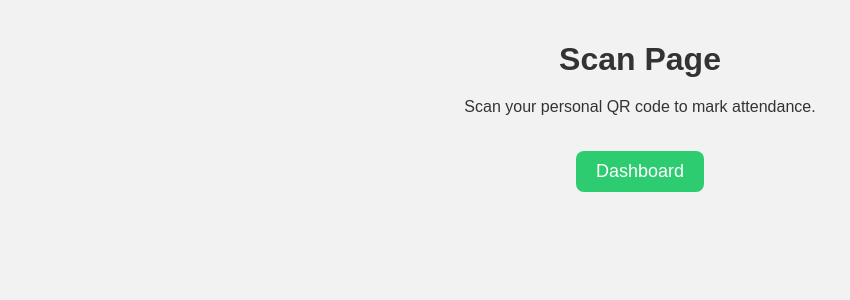
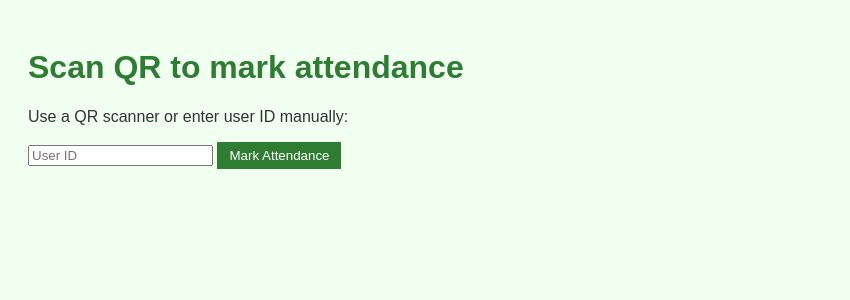
Before and after one commit to hadi93kg/attendance-qr, a FastAPI app: page /scan in a window 1280 px wide. Shown: the top 300 px of the page, without its empty margins (0-850 px from the left). Run offline with FastAPI, Linux system fonts and the light colour scheme; parts of the project's set-up code (start-up, migrations or seed data) failed here and were passed over.

Commit message:
Add updated main.py, HTML, CSS, QR logic

```diff
--- a/app/main.py
+++ b/app/main.py
@@ -1,32 +1,31 @@
 # app/main.py
 import os
-from datetime import datetime
 from fastapi import FastAPI, Request, Depends, HTTPException, Form
-from fastapi.responses import HTMLResponse, JSONResponse
+from fastapi.responses import HTMLResponse
 from fastapi.staticfiles import StaticFiles
 from fastapi.templating import Jinja2Templates
 from sqlalchemy.orm import Session
 from database import SessionLocal, engine, Base
-from app.models import User, Attendance
-from app.utils.qr_generator import generate_qr
+from models import User, Attendance
+from utils.qr_generator import generate_qr
+from datetime import datetime
 
-# create tables
 Base.metadata.create_all(bind=engine)
 
 app = FastAPI(title="QR Attendance System")
 
-# static & templates
+# Static & templates
 app.mount("/static", StaticFiles(directory="app/static"), name="static")
 templates = Jinja2Templates(directory="app/templates")
 
-# uploads dir
+# uploads directory
 UPLOAD_DIR = "app/static/uploads"
 os.makedirs(UPLOAD_DIR, exist_ok=True)
 
-# get public base url from env (set this on Render), fallback localhost
+# BASE URL (set this in Render environment variables)
 BASE_URL = os.getenv("BASE_URL", "http://127.0.0.1:10000")
 
-# ensure attendance QR exists on startup (small QR on homepage)
+# Ensure attendance QR exists on startup
 @app.on_event("startup")
 def startup_qr():
     qr_path = os.path.join(UPLOAD_DIR, "attendance_qr.png")
@@ -37,7 +36,7 @@ def startup_qr():
     else:
         print("QR already exists at", qr_path)
 
-# dependency
+# DB dependency
 def get_db():
     db = SessionLocal()
     try:
@@ -45,37 +44,36 @@ def get_db():
     finally:
         db.close()
 
-# home page (shows small QR)
+# Home page
 @app.get("/", response_class=HTMLResponse)
 def home(request: Request):
     qr_rel = "/static/uploads/attendance_qr.png"
     return templates.TemplateResponse("index.html", {"request": request, "qr_url": qr_rel})
 
-# scan landing page
+# Scan landing
 @app.get("/scan", response_class=HTMLResponse)
 def scan_landing(request: Request):
     return templates.TemplateResponse("scan.html", {"request": request})
 
-# endpoint to mark attendance by user_id
-@app.get("/attendance/mark/{user_id}")
-def mark_attendance_get(user_id: int, db: Session = Depends(get_db)):
+# Mark attendance
+@app.get("/attendance/mark/{user_id}", response_class=HTMLResponse)
+def mark_attendance(user_id: int, db: Session = Depends(get_db)):
     user = db.query(User).filter(User.id == user_id).first()
     if not user:
-        raise HTTPException(status_code=404, detail="User not found")
-    timestamp = datetime.now()
-    attendance = Attendance(user_id=user_id, timestamp=timestamp)
+        return {"message": "User not found"}
+    attendance = Attendance(user_id=user_id, timestamp=datetime.now())
     db.add(attendance)
     db.commit()
-    return JSONResponse(content={"message": f"Attendance marked for {user.name}", "time": timestamp.strftime("%Y-%m-%d %H:%M:%S")})
+    return templates.TemplateResponse("result.html", {"request": Request, "user": user, "timestamp": attendance.timestamp})
 
-# dashboard
+# Dashboard
 @app.get("/dashboard", response_class=HTMLResponse)
 def dashboard(request: Request, db: Session = Depends(get_db)):
     users = db.query(User).all()
     counts = {u.id: db.query(Attendance).filter(Attendance.user_id == u.id).count() for u in users}
     return templates.TemplateResponse("dashboard.html", {"request": request, "users": users, "counts": counts})
 
-# add user (form submission)
+# Add user
 @app.post("/user/add")
 def add_user(name: str = Form(...), db: Session = Depends(get_db)):
     user = User(name=name)
@@ -83,7 +81,7 @@ def add_user(name: str = Form(...), db: Session = Depends(get_db)):
     db.commit()
     db.refresh(user)
 
-    # generate QR for user pointing to attendance mark
+    # generate QR
     qr_filename = f"user_{user.id}.png"
     qr_path = os.path.join(UPLOAD_DIR, qr_filename)
     user_mark_url = f"{BASE_URL}/attendance/mark/{user.id}"
--- a/app/static/css/style.css
+++ b/app/static/css/style.css
@@ -1,92 +1,11 @@
-body {
-    font-family: Arial, sans-serif;
-    background: #f2f2f2;
-    color: #333;
-    padding: 20px;
-    margin: 0;
-}
-
-h1, h2, h3 {
-    text-align: center;
-    margin-bottom: 20px;
-}
-
-.center {
-    text-align: center;
-    margin-top: 20px;
-}
-
-.main-qr {
-    width: 200px;
-    border-radius: 12px;
-    box-shadow: 0 0 10px #bbb;
-}
-
-/* BUTTON */
-.btn {
-    display: inline-block;
-    padding: 10px 20px;
-    background: #2ecc71;
-    color: white;
-    font-size: 18px;
-    border-radius: 8px;
-    text-decoration: none;
-    margin-top: 15px;
-}
-.btn:hover { background: #28b463; }
-
-/* Table */
-table {
-    width: 100%;
-    border-collapse: collapse;
-    background: white;
-    border-radius: 12px;
-    overflow: hidden;
-}
-
-table th {
-    background: #34495e;
-    color: white;
-    padding: 12px;
-}
-
-table td {
-    padding: 12px;
-    border-bottom: 1px solid #ddd;
-}
-
-/* Add Form */
-.add-form {
-    text-align: center;
-    margin-bottom: 20px;
-}
-
-.add-form input {
-    padding: 8px;
-    width: 200px;
-    border-radius: 6px;
-    border: 1px solid #aaa;
-}
-
-.add-form button {
-    background: #2c7be5;
-    color: white;
-    border: none;
-    padding: 9px 14px;
-    border-radius: 6px;
-    cursor: pointer;
-}
-.add-form button:hover { background: #1b5fcc; }
-
-/* RESULT PAGE */
-.result-box {
-    text-align: center;
-    margin-top: 40px;
-}
-
-.checkmark {
-    font-size: 80px;
-    color: #2ecc71;
-    margin-bottom: 10px;
-    font-weight: bold;
-}
+body { font-family: Arial, sans-serif; background-color: #f0fff0; color: #333; padding: 20px; }
+h1, h3 { color: #2e7d32; }
+table { border-collapse: collapse; width: 100%; margin-top: 20px; }
+th, td { border: 1px solid #2e7d32; padding: 8px; text-align: center; }
+th { background-color: #a5d6a7; }
+tr:nth-child(even) { background-color: #e8f5e9; }
+button { background-color: #2e7d32; color: white; border: none; padding: 6px 12px; cursor: pointer; }
+button:hover { background-color: #1b5e20; }
+a { color: #2e7d32; text-decoration: none; font-weight: bold; }
+a:hover { text-decoration: underline; }
+.qr-small { width: 150px; height: 150px; }
--- a/app/templates/scan.html
+++ b/app/templates/scan.html
@@ -2,19 +2,16 @@
 <html>
 <head>
   <meta charset="utf-8">
+  <meta name="viewport" content="width=device-width,initial-scale=1">
   <title>Scan</title>
-  <meta name="viewport" content="width=device-width,initial-scale=1">
   <link rel="stylesheet" href="/static/css/style.css">
 </head>
 <body>
-
-  <h1>Scan Page</h1>
-
-  <p class="center">Scan your personal QR code to mark attendance.</p>
-
-  <div class="center">
-    <a href="/dashboard" class="btn">Dashboard</a>
-  </div>
-
+  <h1>Scan QR to mark attendance</h1>
+  <p>Use a QR scanner or enter user ID manually:</p>
+  <form action="/attendance/mark/" method="get">
+    <input name="user_id" placeholder="User ID" required>
+    <button type="submit">Mark Attendance</button>
+  </form>
 </body>
 </html>
```
Also changed, not shown: app/templates/dashboard.html (+5 -11 lines), app/templates/index.html (+5 -13 lines), app/templates/result.html (+5 -13 lines), app/utils/qr_generator.py (+7 -5 lines).
